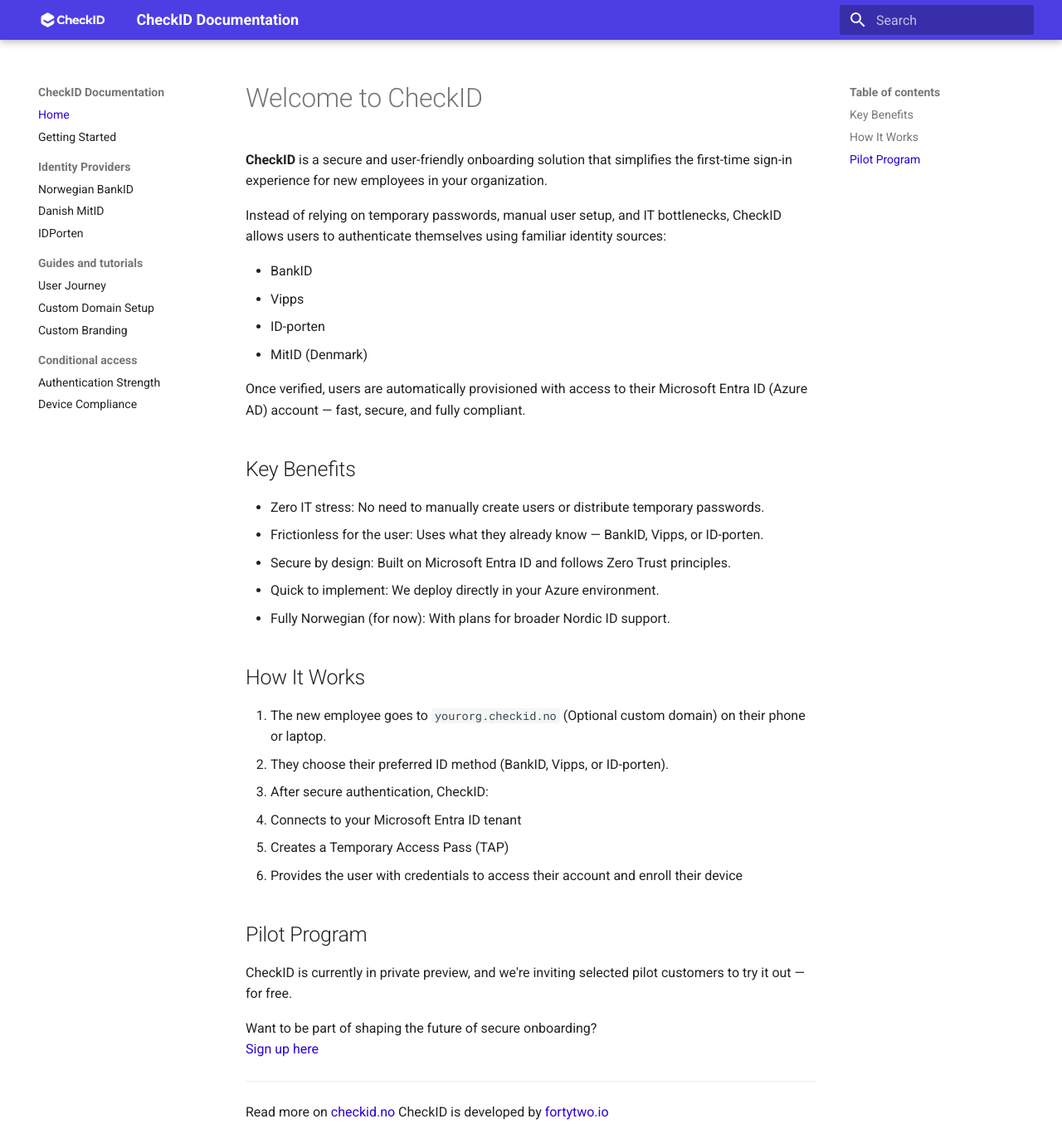
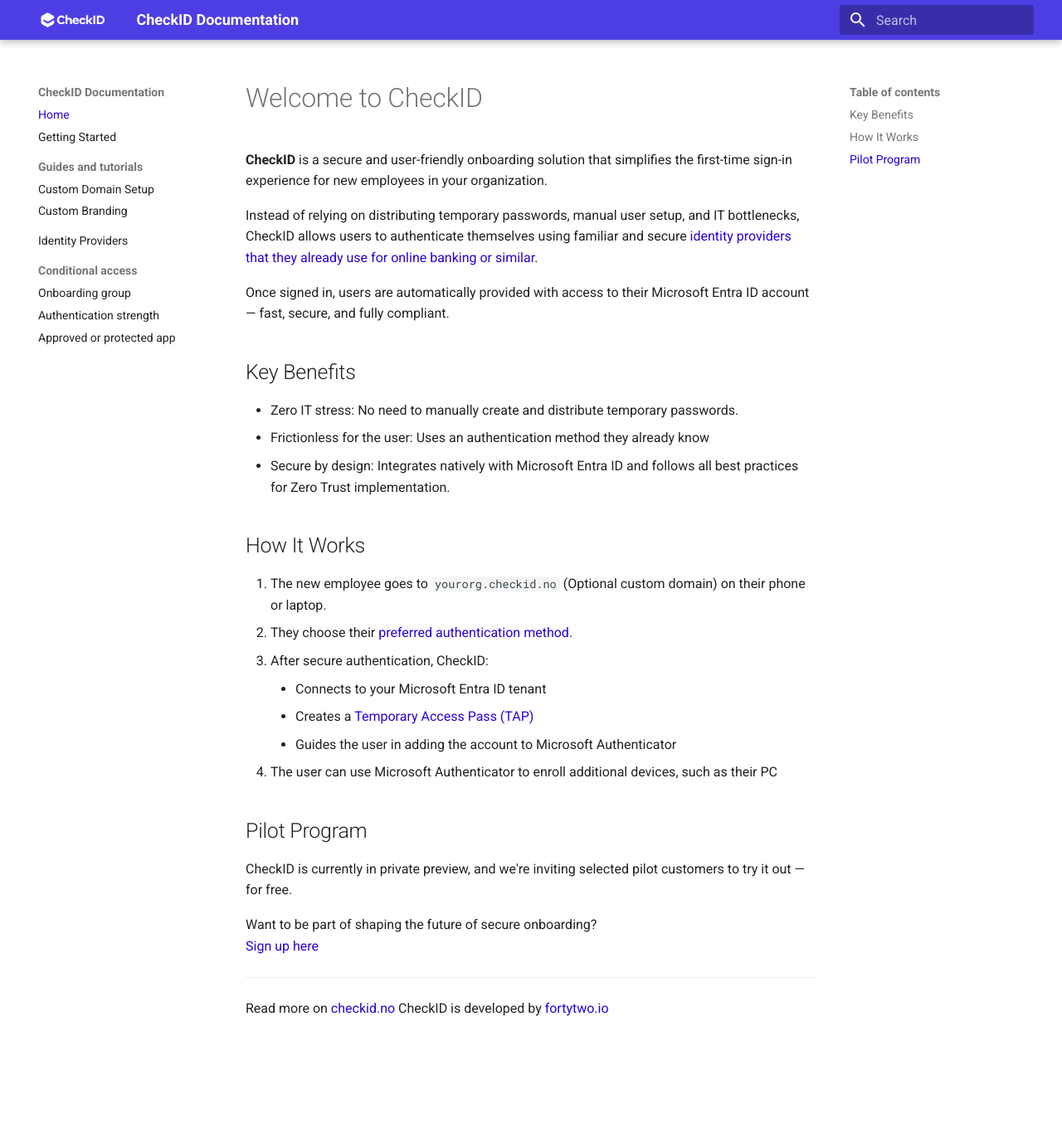
Before and after one commit to fortytwoservices/checkid-public-docs, an MkDocs documentation site: the page built from docs/index.md, in a window 1280 px wide and 1378 px high. Shown: the whole window at 83% size. Built offline with MkDocs 1.6.1 and Material for MkDocs 9.7.7, drawn with Linux system fonts in a browser that asks for light colours.

Commit message:
Update doc
Signed-off-by: Marius Solbakken Mellum <marius.solbakken@fortytwo.io>

```diff
--- a/docs/Guides/User-Journey-Example.md
+++ /dev/null
@@ -1 +0,0 @@
-# User Journey Example
--- a/docs/index.md
+++ b/docs/index.md
@@ -2,31 +2,25 @@
 
 **CheckID** is a secure and user-friendly onboarding solution that simplifies the first-time sign-in experience for new employees in your organization.
 
-Instead of relying on temporary passwords, manual user setup, and IT bottlenecks, CheckID allows users to authenticate themselves using familiar identity sources:
+Instead of relying on distributing temporary passwords, manual user setup, and IT bottlenecks, CheckID allows users to authenticate themselves using familiar and secure [identity providers that they already use for online banking or similar](Identity-Providers/Overview.md).
 
-- BankID
-- Vipps
-- ID-porten
-- MitID (Denmark)
-
-Once verified, users are automatically provisioned with access to their Microsoft Entra ID (Azure AD) account — fast, secure, and fully compliant.
+Once signed in, users are automatically provided with access to their Microsoft Entra ID account — fast, secure, and fully compliant.
 
 ## Key Benefits
 
-- Zero IT stress: No need to manually create users or distribute temporary passwords.
-- Frictionless for the user: Uses what they already know — BankID, Vipps, or ID-porten.
-- Secure by design: Built on Microsoft Entra ID and follows Zero Trust principles.
-- Quick to implement: We deploy directly in your Azure environment.
-- Fully Norwegian (for now): With plans for broader Nordic ID support.
+- Zero IT stress: No need to manually create and distribute temporary passwords.
+- Frictionless for the user: Uses an authentication method they already know
+- Secure by design: Integrates natively with  Microsoft Entra ID and follows all best practices for Zero Trust implementation.
 
 ## How It Works
 
 1. The new employee goes to `yourorg.checkid.no` (Optional custom domain) on their phone or laptop.
-2. They choose their preferred ID method (BankID, Vipps, or ID-porten).
+2. They choose their [preferred authentication method](Identity-Providers/Overview.md).
 3. After secure authentication, CheckID:
-   - Connects to your Microsoft Entra ID tenant
-   - Creates a Temporary Access Pass (TAP)
-   - Provides the user with credentials to access their account and enroll their device
+      - Connects to your Microsoft Entra ID tenant
+      - Creates a [Temporary Access Pass (TAP)](https://learn.microsoft.com/en-us/entra/identity/authentication/howto-authentication-temporary-access-pass)
+      - Guides the user in adding the account to Microsoft Authenticator
+4. The user can use Microsoft Authenticator to enroll additional devices, such as their PC
 
 ## Pilot Program
 
--- a/mkdocs.yml
+++ b/mkdocs.yml
@@ -23,14 +23,16 @@
 nav:
   - Home: index.md
   - Getting Started: Getting-Started.md
-  - Identity Providers:
-      - Norwegian BankID: Identity-Providers/Norwegian-BankID.md
-      - Danish MitID: Identity-Providers/Danish-MitID.md
-      - IDPorten: Identity-Providers/IDPorten.md
+  # - Identity Providers:
+  #     - Norwegian BankID: Identity-Providers/Norwegian-BankID.md
+  #     - Danish MitID: Identity-Providers/Danish-MitID.md
+  #     - IDPorten: Identity-Providers/IDPorten.md
   - Guides and tutorials:
-      - User Journey: Guides/User-Journey-Example.md
+      # - User Journey: Guides/User-Journey-Example.md
       - Custom Domain Setup: Guides/Custom-Domain-Setup.md
       - Custom Branding: Guides/Custom-Branding.md
+  - Identity Providers: Identity-Providers/Overview.md
   - Conditional access:
-      - Authentication Strength: Conditional-Access/Authentication-Strength.md
-      - Device Compliance: Conditional-Access/Device-Compliance.md
+      - Onboarding group: Conditional-Access/Onboarding-Group.md
+      - Authentication strength: Conditional-Access/Authentication-Strength.md
+      - Approved or protected app: Conditional-Access/Require-Approved-Or-Protected-App-Policy.md
```
Also changed, not shown: docs/Conditional-Access/Authentication-Strength.md (+16 -1 lines), docs/Conditional-Access/Device-Compliance.md (deleted, +0 -3 lines), docs/Conditional-Access/Onboarding-Group.md (added, +15 -0 lines), docs/Conditional-Access/Require-Approved-Or-Protected-App-Policy.md (added, +3 -0 lines), docs/Getting-Started.md (+13 -8 lines), docs/Home.md (deleted, +0 -40 lines), docs/Identity-Providers/Danish-MitID.md (deleted, +0 -4 lines), docs/Identity-Providers/IDPorten.md (deleted, +0 -16 lines), docs/Identity-Providers/Norwegian-BankID.md (deleted, +0 -19 lines), docs/Identity-Providers/Overview.md (added, +27 -0 lines), docs/Conditional-Access/image-1.png (added), docs/Conditional-Access/image-2.png (added), docs/Conditional-Access/image-3.png (added), docs/Conditional-Access/image.png (added).
